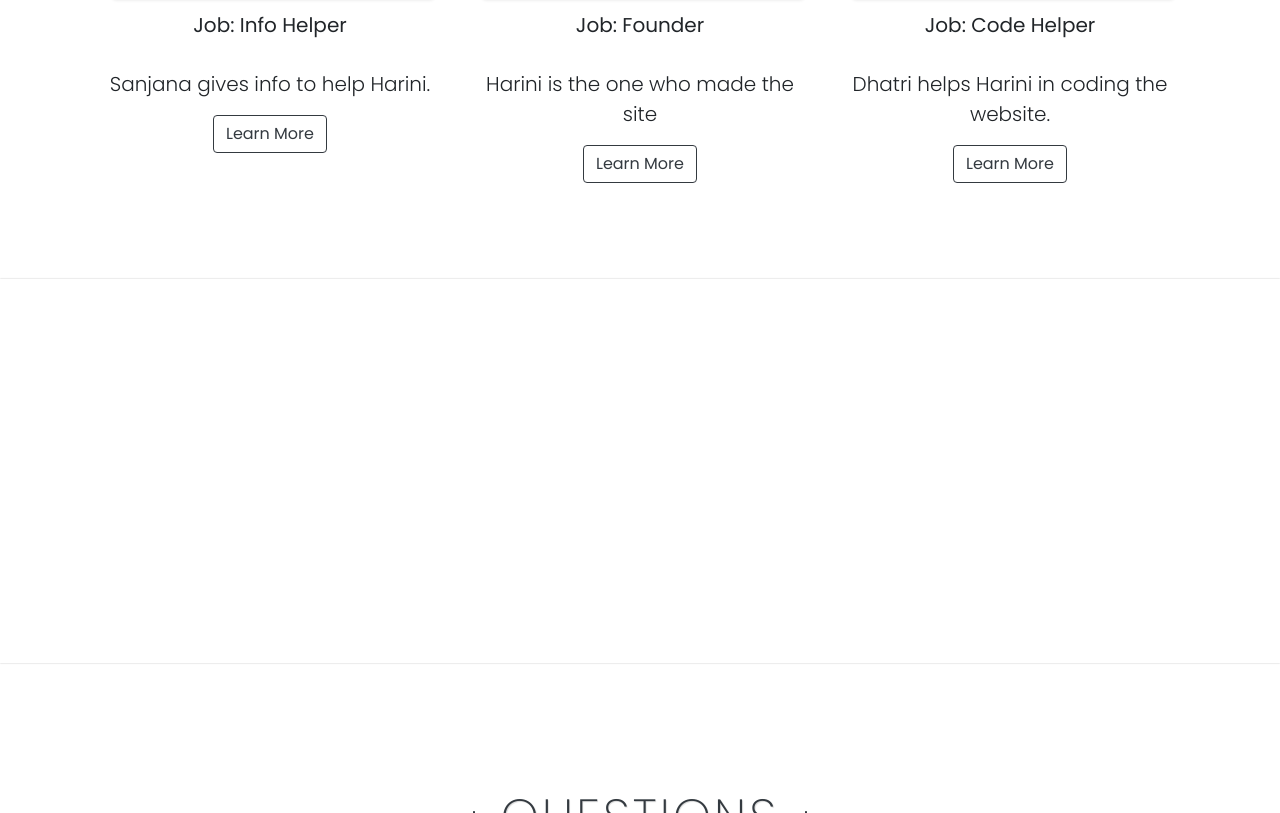
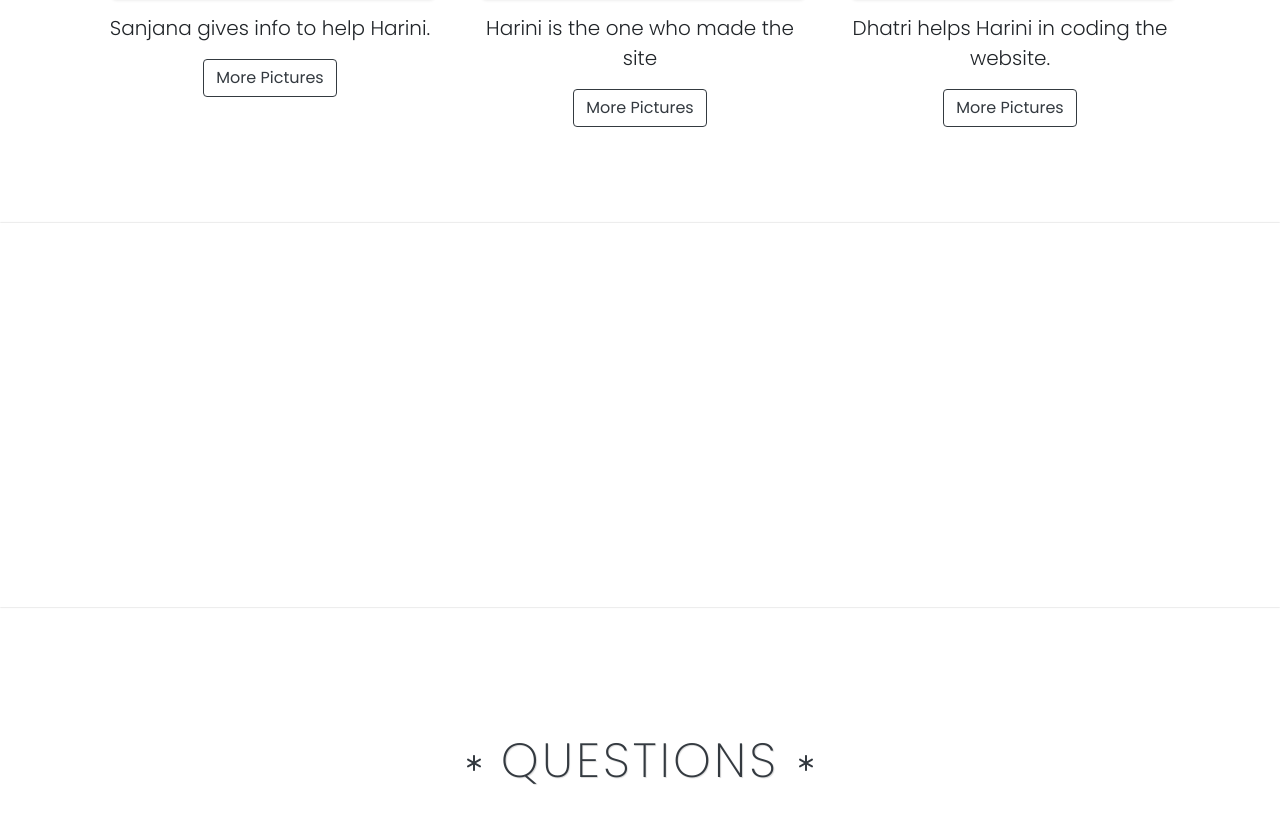
Before and after one commit to Coronavirus-Pandemics/Coronavirus-Pandemics.github.io, a plain HTML site: page test.html in a window 1280 px wide. Shown: the part 1153-1966 px from the top of the page. Drawn offline with Linux system fonts and the light colour scheme.

Commit message:
Update test.html

```diff
--- a/test.html
+++ b/test.html
@@ -82,23 +82,20 @@
 						<div class="col-lg-4 p-4">
 							<h3 class="my-4">Coronavirus Picture:</h3>
 							<img src="https://encrypted-tbn0.gstatic.com/images?q=tbn:ANd9GcT5mf8Oim2a0KS18T3k8DaxIlnUxqUBwQnMYK-STxY6rC_Gvso&s" alt="Sanjana" class="w-100 rounded">
-							<h5 class = "my-3">Job: Info Helper</h5>
 							<p class="lead pt-3">Sanjana gives info to help Harini.</p>
-							<a href="Sanjana.html" class="btn btn-outline-dark btn-md">Learn More</a>
+							<a href="Sanjana.html" class="btn btn-outline-dark btn-md">More Pictures</a>
 						</div>
 						<div class="col-lg-4 p-4">
 							<h3 class="my-4">Coronavirus Picture:</h3>
 							<img src="https://encrypted-tbn0.gstatic.com/images?q=tbn%3AANd9GcRfyvfS5RneSeinKxOy2Zvc2CfF1A2u2OXp9w&usqp=CAU" alt="Harini" class="w-100 rounded">
-							<h5 class = "my-3">Job: Founder</h5>
 							<p class="lead pt-3">Harini is the one who made the site</p>
-							<a href="Harini.html" class="btn btn-outline-dark btn-md">Learn More</a>
+							<a href="Harini.html" class="btn btn-outline-dark btn-md">More Pictures</a>
 						</div>
 						<div class="col-lg-4 p-4">
 							<h3 class="my-4">Coronavirus Picture:</h3>
 							<img src="https://img.webmd.com/dtmcms/live/webmd/consumer_assets/site_images/article_thumbnails/other/1800x1200_virus_3d_render_red_03_other.jpg?resize=*:350px" alt="Dhatri" class="w-100 rounded">
-							<h5 class = "my-3">Job: Code Helper</h5>
 							<p class="lead pt-3">Dhatri helps Harini in coding the website.</p>
-							<a href="Dhatri.html" class="btn btn-outline-dark btn-md">Learn More</a>
+							<a href="Dhatri.html" class="btn btn-outline-dark btn-md">More Pictures</a>
 						</div>
 					</div>
 				</div>
```
